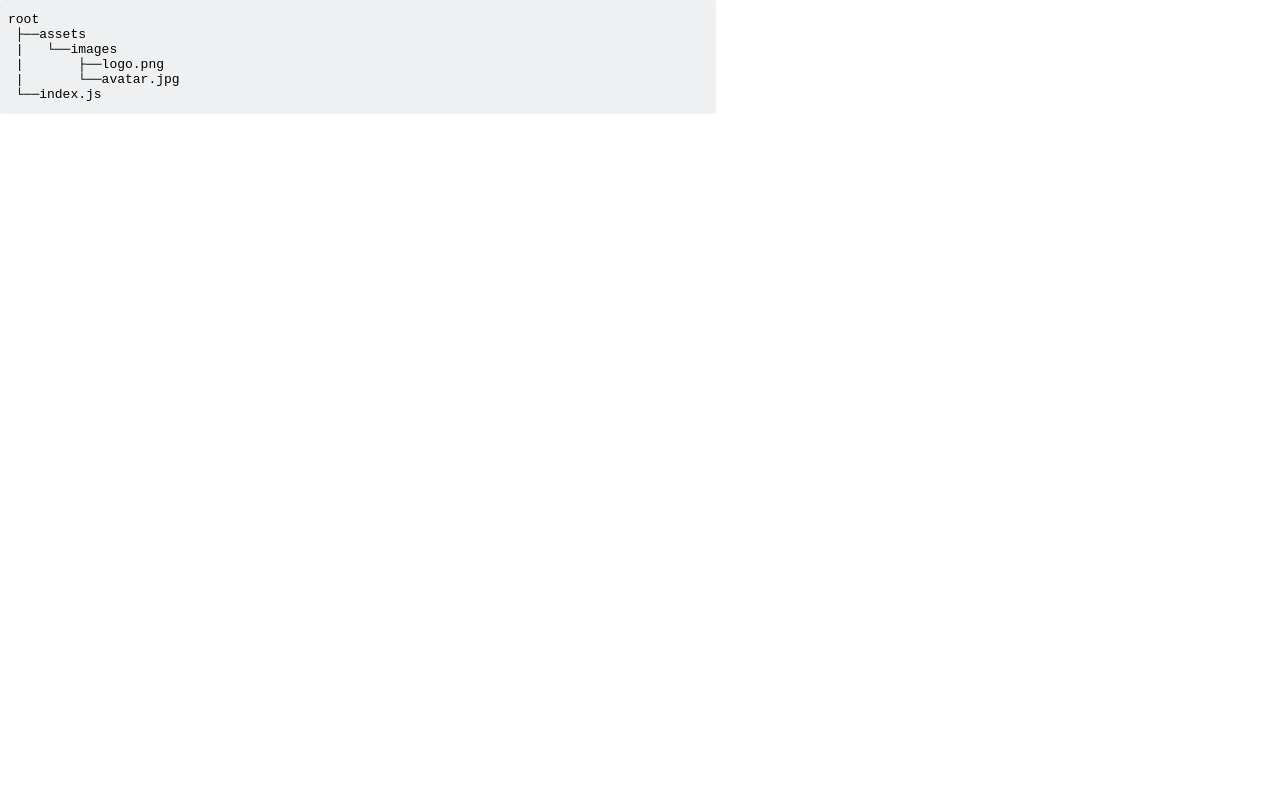
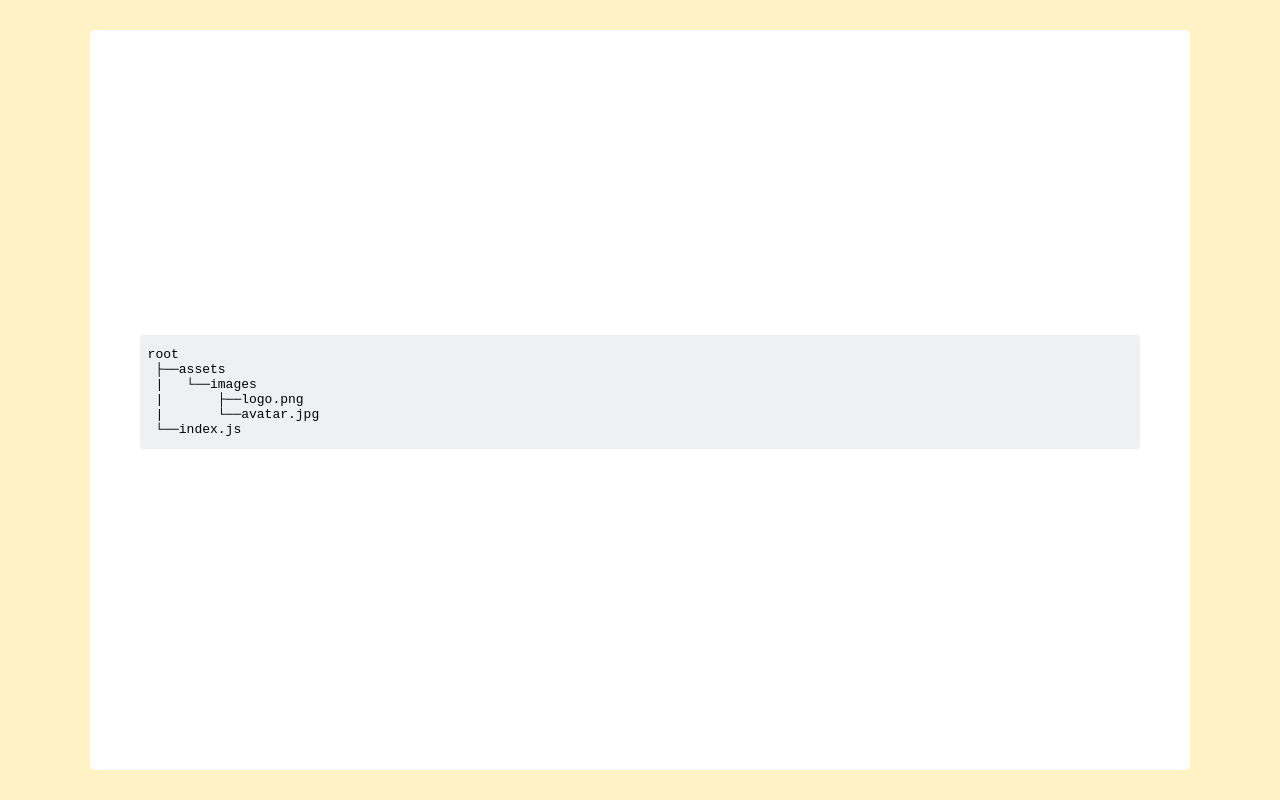
Before and after one commit to lucsande/file-tree-writer, a React (Create React App) app: page / in a window 1280 px wide. Built offline with nearby package versions, Linux system fonts and the light colour scheme.

Commit message:
start adding style

```diff
--- a/src/components/App.js
+++ b/src/components/App.js
@@ -1,12 +1,17 @@
 import React, { useState } from "react";
 import testFileTree from "../utils/testFileTree";
-import FileTree from './FileTree/index'
+import { Body, Container } from "./styles.js";
+import FileTree from "./FileTree/index";
 
 function App() {
   const [fileTree, setFileTree] = useState(testFileTree);
 
   return (
-    <FileTree fileTree={fileTree} />
+    <Body>
+      <Container>
+        <FileTree fileTree={fileTree} />
+      </Container>
+    </Body>
   );
 }
 
--- a/src/components/FileTree/styles.js
+++ b/src/components/FileTree/styles.js
@@ -9,8 +9,8 @@ export const FileTreeContainer = styled.div`
   padding: 12px 8px;
   margin-bottom: 1rem;
   max-height: 600px;
-  max-width: 700px;
   overflow: auto;
+  flex-grow: 1;
 `;
 
 export const FileTreeLine = styled.pre`
--- /dev/null
+++ b/src/components/styles.js
@@ -0,0 +1,22 @@
+import styled from "styled-components";
+
+export const Body = styled.div`
+  height: 100%;
+  display: flex;
+  flex-grow: 1;
+  justify-content: center;
+  padding: 0 7%;
+  background-color: #fff2c5;
+  min-height: 100vh
+  `;
+
+  export const Container = styled.div`
+  border-radius: 5px;
+  background-color: #fff;
+  max-width: 1200px;
+  margin: 30px 0;
+  padding: 50px 50px;
+  flex-grow: 1;
+  display: flex;
+  align-items: center;
+`;
```
